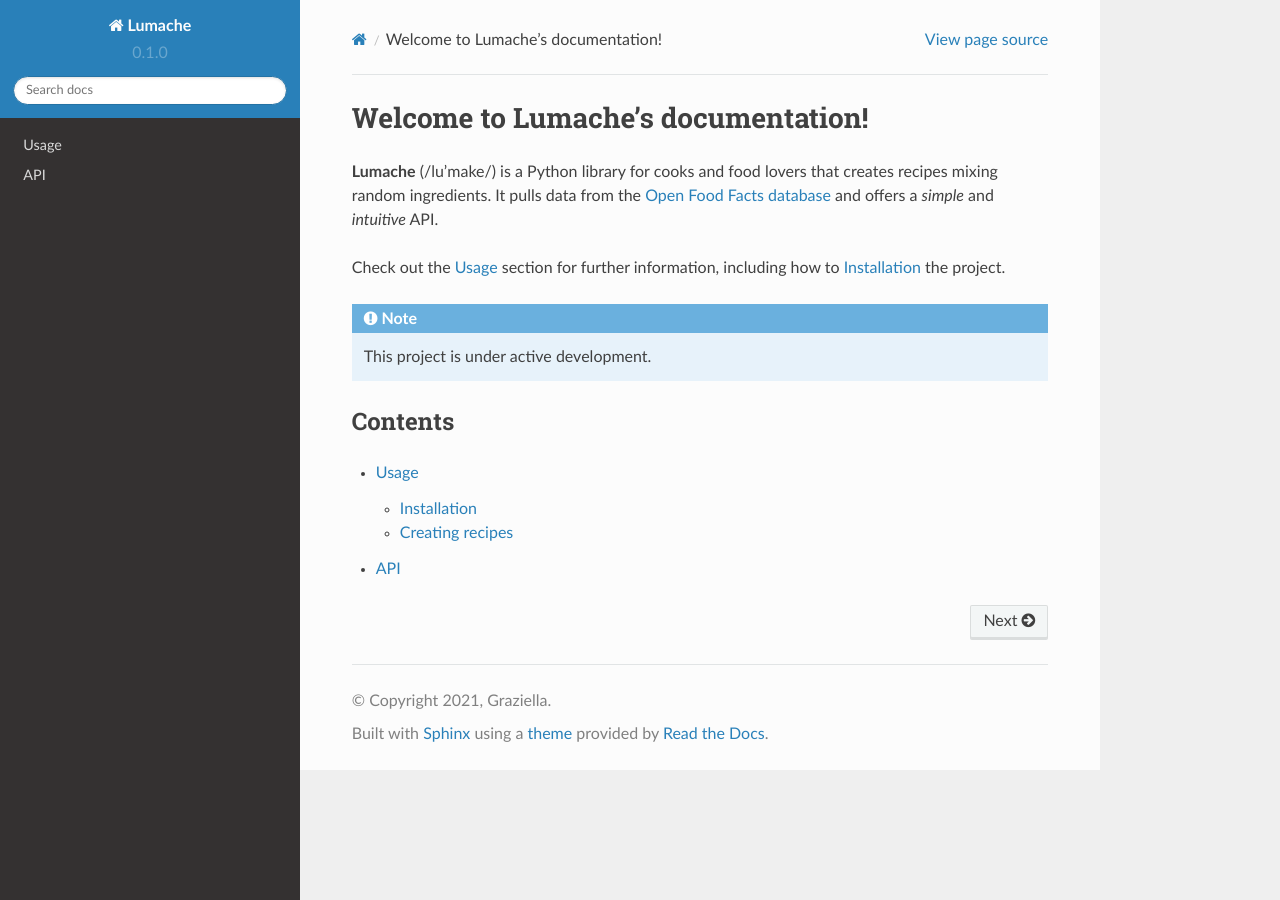
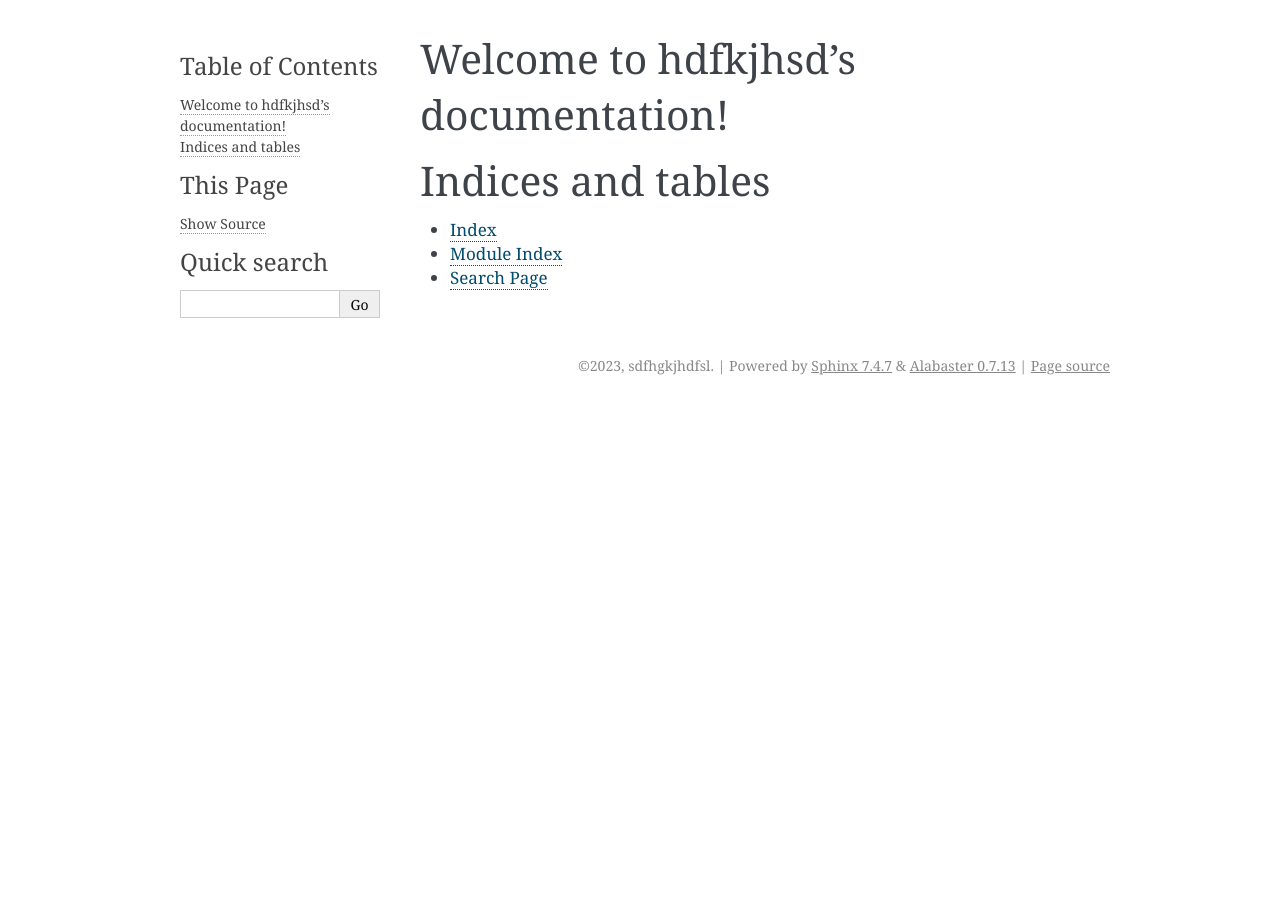
Before and after one commit to bendigo-tech-school/BTS-dji, a Sphinx documentation site: the page built from docs/source/index.rst, in a window 1280 px wide. Built offline with Sphinx 7.4.7, drawn with Linux system fonts in a browser that asks for light colours.

```diff
--- a/docs/source/api.rst
+++ /dev/null
@@ -1,7 +0,0 @@
-API
-===
-
-.. autosummary::
-   :toctree: generated
-
-   lumache
--- a/docs/source/conf.py
+++ b/docs/source/conf.py
@@ -1,35 +1,27 @@
 # Configuration file for the Sphinx documentation builder.
+#
+# For the full list of built-in configuration values, see the documentation:
+# https://www.sphinx-doc.org/en/master/usage/configuration.html
 
-# -- Project information
+# -- Project information -----------------------------------------------------
+# https://www.sphinx-doc.org/en/master/usage/configuration.html#project-information
 
-project = 'Lumache'
-copyright = '2021, Graziella'
-author = 'Graziella'
+project = 'hdfkjhsd'
+copyright = '2023, sdfhgkjhdfsl'
+author = 'sdfhgkjhdfsl'
 
-release = '0.1'
-version = '0.1.0'
+# -- General configuration ---------------------------------------------------
+# https://www.sphinx-doc.org/en/master/usage/configuration.html#general-configuration
 
-# -- General configuration
-
-extensions = [
-    'sphinx.ext.duration',
-    'sphinx.ext.doctest',
-    'sphinx.ext.autodoc',
-    'sphinx.ext.autosummary',
-    'sphinx.ext.intersphinx',
-]
-
-intersphinx_mapping = {
-    'python': ('https://docs.python.org/3/', None),
-    'sphinx': ('https://www.sphinx-doc.org/en/master/', None),
-}
-intersphinx_disabled_domains = ['std']
+extensions = []
 
 templates_path = ['_templates']
+exclude_patterns = []
 
-# -- Options for HTML output
 
-html_theme = 'sphinx_rtd_theme'
 
-# -- Options for EPUB output
-epub_show_urls = 'footnote'
+# -- Options for HTML output -------------------------------------------------
+# https://www.sphinx-doc.org/en/master/usage/configuration.html#options-for-html-output
+
+html_theme = 'alabaster'
+html_static_path = ['_static']
--- a/docs/source/index.rst
+++ b/docs/source/index.rst
@@ -1,22 +1,20 @@
-Welcome to Lumache's documentation!
-===================================
+.. hdfkjhsd documentation master file, created by
+   sphinx-quickstart on Tue May  9 15:03:17 2023.
+   You can adapt this file completely to your liking, but it should at least
+   contain the root `toctree` directive.
 
-**Lumache** (/lu'make/) is a Python library for cooks and food lovers
-that creates recipes mixing random ingredients.
-It pulls data from the `Open Food Facts database <https://world.openfoodfacts.org/>`_
-and offers a *simple* and *intuitive* API.
-
-Check out the :doc:`usage` section for further information, including
-how to :ref:`installation` the project.
-
-.. note::
-
-   This project is under active development.
-
-Contents
---------
+Welcome to hdfkjhsd's documentation!
+====================================
 
 .. toctree::
+   :maxdepth: 2
+   :caption: Contents:
 
-   usage
-   api
+
+
+Indices and tables
+==================
+
+* :ref:`genindex`
+* :ref:`modindex`
+* :ref:`search`
```
Also changed, not shown: docs/source/usage.rst (deleted, +0 -33 lines), lumache.py (deleted, +0 -23 lines), pyproject.toml (deleted, +0 -8 lines), 1 other file.
